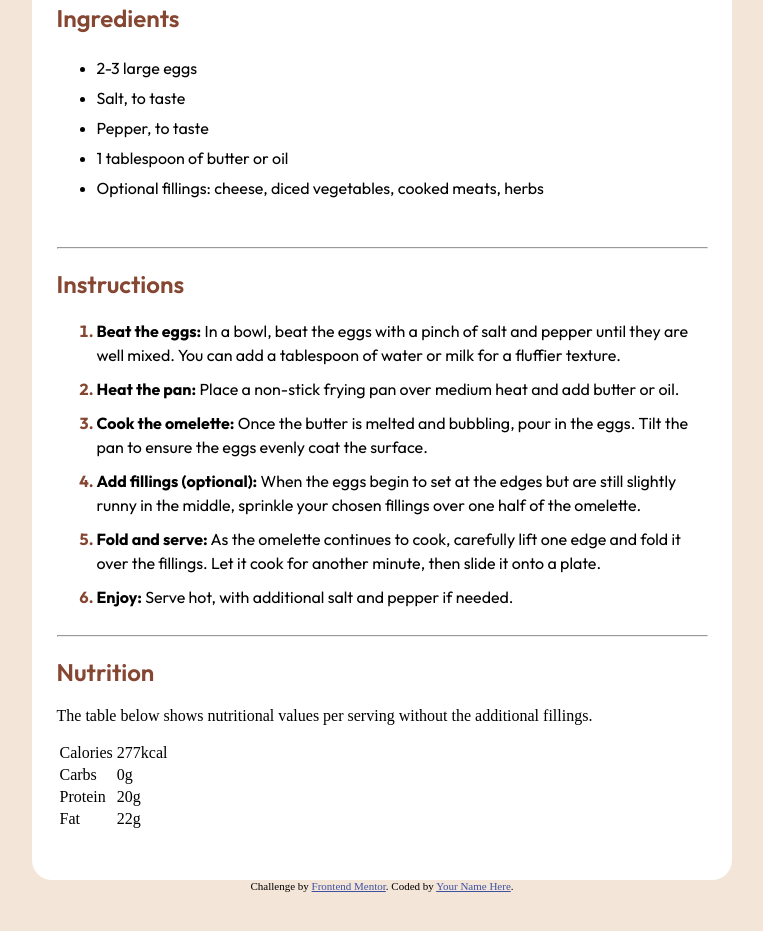
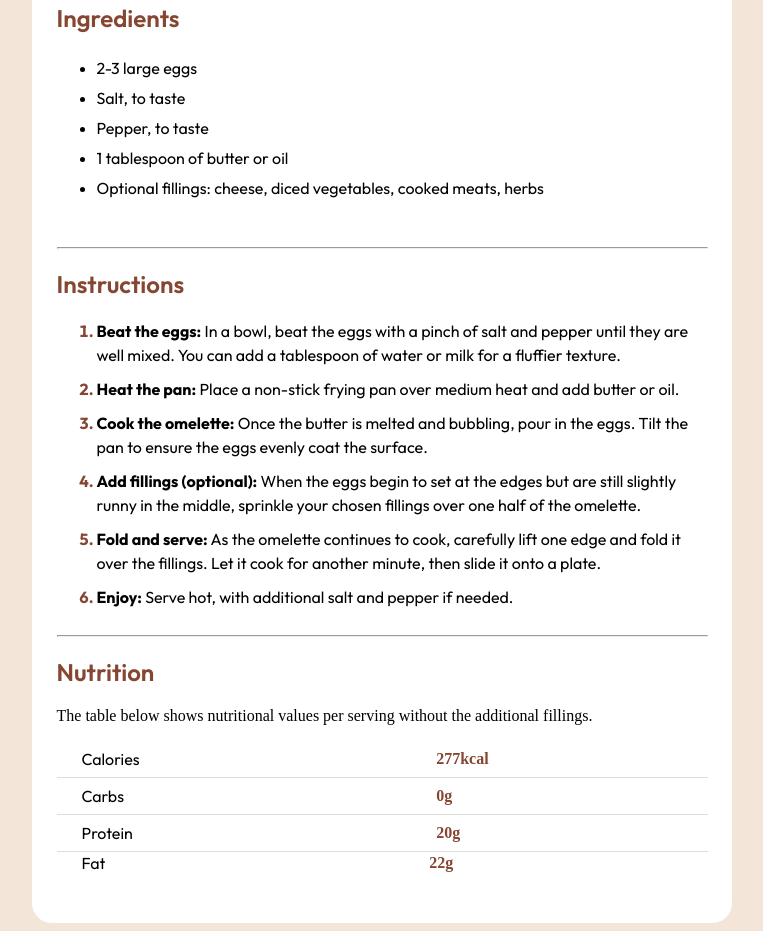
Before and after one commit to cardozo309/Desafios-FrontEnd-Mentor, a plain HTML site: page recipe-page-main/index.html in a window 1280 px wide. Shown: the part 673-1604 px from the top of the page, without its empty margins (258-1021 px from the left). Before the commit the page ends 1573 px from the top, so only its background shows below. Drawn offline with Linux system fonts and the light colour scheme.

Commit message:
Finalizado

```diff
--- a/recipe-page-main/index.html
+++ b/recipe-page-main/index.html
@@ -81,30 +81,25 @@
           <p>The table below shows nutritional values per serving without the additional fillings.</p>
         <table>
           <tr>
-              <td>Calories</td>
-              <td>277kcal</td>
+              <td class="underLine mLeft">Calories</td>
+              <td class="underLine tdColor">277kcal</td>
           </tr>
           <tr>
-              <td>Carbs</td>
-              <td>0g</td>
+              <td class="underLine mLeft">Carbs</td>
+              <td class="underLine tdColor">0g</td>
           </tr>
           <tr>
-              <td>Protein</td>
-              <td>20g</td>
+              <td class="underLine mLeft">Protein</td>
+              <td class="underLine tdColor">20g</td>
           </tr>
           <tr>
-              <td>Fat</td>
-              <td>22g</td>
+              <td class="mLeft">Fat</td>
+              <td class="tdColor">22g</td>
           </tr>
         </table>
       </section>
     </div>
   </div>
 </main>
-
-  <div class="attribution">
-    Challenge by <a href="https://www.frontendmentor.io?ref=challenge" target="_blank">Frontend Mentor</a>.
-    Coded by <a href="#">Your Name Here</a>.
-  </div>
 </body>
 </html>
--- a/recipe-page-main/style.css
+++ b/recipe-page-main/style.css
@@ -78,3 +78,24 @@ h3{
 span{
     font-weight: bold;
 }
+
+table{
+    width: 100%;
+    border-collapse: collapse;
+}
+
+.underLine{
+    border-bottom: 1px solid #dddddd;
+    text-align: left;
+    padding: 8px;
+}
+
+.mLeft{
+    padding-left: 25px;
+    font-family: "Outfit", sans-serif;
+}
+
+.tdColor{
+    color: hsl(14, 45%, 36%);
+    font-weight: bold;
+}
```
